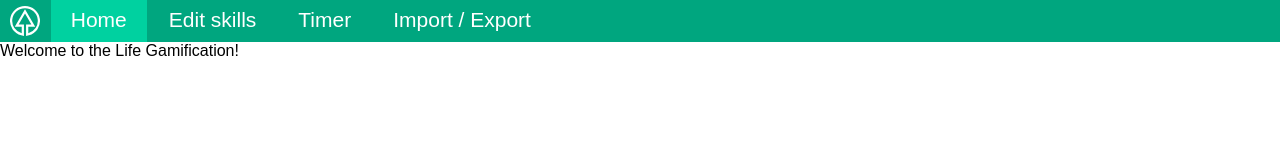
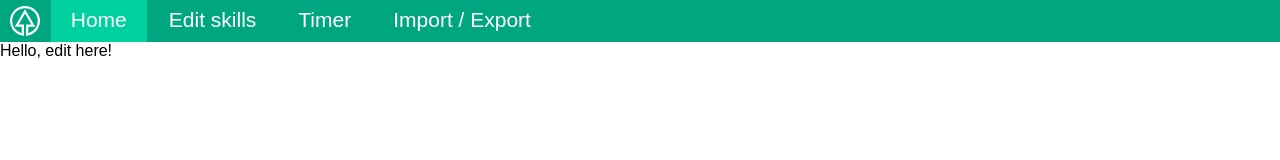
Before and after one commit to Naerriel/Life-Gamification, a React (Create React App) app: page /edit in a window 1280 px wide. Shown: the top 160 px of the page. Built offline with nearby package versions, Linux system fonts and the light colour scheme.

Commit message:
Add skeleton of other components

```diff
--- a/src/Components/App/App.js
+++ b/src/Components/App/App.js
@@ -1,5 +1,9 @@
 import React, { Component } from 'react';
 import Header from "../Header/Header";
+import Home from "../Home/Home";
+import Edit from "../Edit/Edit";
+import Timer from "../Timer/Timer";
+import ImportExport from "../ImportExport/ImportExport";
 import { BrowserRouter, Route } from 'react-router-dom';
 import './App.css';
 
@@ -9,7 +13,17 @@ class App extends Component {
       <BrowserRouter>
         <div className="App">
           <Header />
-          Welcome to the Life Gamification!
+          <Route path="/index.html" render=
+            {(props) => <Home skills={this.props.skills} />}
+          />
+          <Route exact path="/" render=
+            {(props) => <Home skills={this.props.skills} />}
+          />
+          <Route path="/edit" render=
+            {(props) => <Edit skills={this.props.skills} />}
+          />
+          <Route path="/timer" component={Timer} />
+          <Route path="/importexport" component={ImportExport} />
         </div>
       </BrowserRouter>
     );
--- /dev/null
+++ b/src/Components/Edit/Edit.js
@@ -0,0 +1,14 @@
+import React, { Component } from 'react';
+
+class Edit extends Component {
+
+  render() {
+    return (
+      <div>
+        Hello, edit here!
+      </div>
+    );
+  }
+}
+
+export default Edit;
--- /dev/null
+++ b/src/Components/Home/Home.js
@@ -0,0 +1,14 @@
+import React, { Component } from 'react';
+
+class Home extends Component {
+
+  render() {
+    return (
+      <div>
+        Hi, Home here!
+      </div>
+    );
+  }
+}
+
+export default Home;
--- /dev/null
+++ b/src/Components/ImportExport/ImportExport.js
@@ -0,0 +1,14 @@
+import React, { Component } from 'react';
+
+class ImportExport extends Component {
+
+  render() {
+    return (
+      <div>
+        Hi, ImportExport here!
+      </div>
+    );
+  }
+}
+
+export default ImportExport;
--- /dev/null
+++ b/src/Components/Timer/Timer.js
@@ -0,0 +1,14 @@
+import React, { Component } from 'react';
+
+class Timer extends Component {
+
+  render() {
+    return (
+      <div>
+        Hello, timer here!
+      </div>
+    );
+  }
+}
+
+export default Timer;
```
